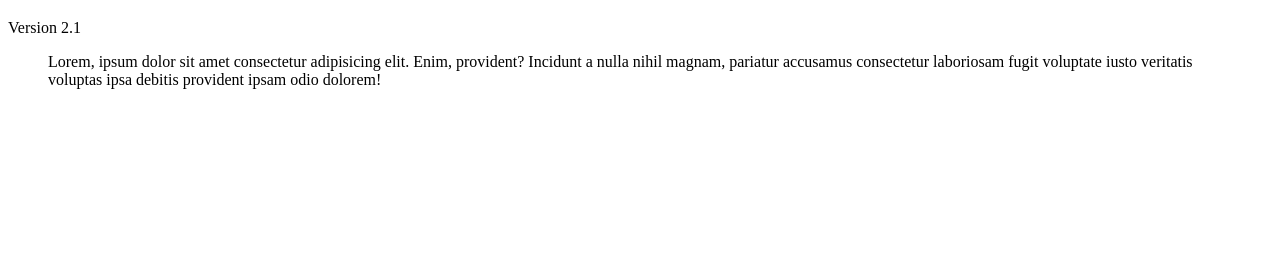
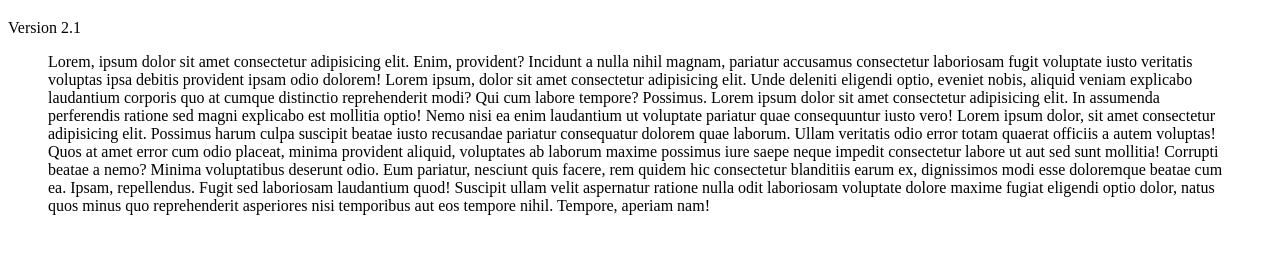
Before and after one commit to Aichido/Git-tuto, a plain HTML site: page index.html in a window 1280 px wide. Shown: the part 61-314 px from the top of the page. Drawn offline with Linux system fonts and the light colour scheme.

Commit message:
ajout de texte dans index.html

```diff
--- a/index.html
+++ b/index.html
@@ -10,6 +10,15 @@
     <p>Version 2.1</p>
     <blockquote>
         Lorem, ipsum dolor sit amet consectetur adipisicing elit. Enim, provident? Incidunt a nulla nihil magnam, pariatur accusamus consectetur laboriosam fugit voluptate iusto veritatis voluptas ipsa debitis provident ipsam odio dolorem!
+
+        Lorem ipsum, dolor sit amet consectetur adipisicing elit. Unde deleniti eligendi optio, eveniet nobis, aliquid veniam explicabo laudantium corporis quo at cumque distinctio reprehenderit modi? Qui cum labore tempore? Possimus.
+
+        Lorem ipsum dolor sit amet consectetur adipisicing elit. In assumenda perferendis ratione sed magni explicabo est mollitia optio! Nemo nisi ea enim laudantium ut voluptate pariatur quae consequuntur iusto vero!
+
+        Lorem ipsum dolor, sit amet consectetur adipisicing elit. Possimus harum culpa suscipit beatae iusto recusandae pariatur consequatur dolorem quae laborum. Ullam veritatis odio error totam quaerat officiis a autem voluptas!
+        Quos at amet error cum odio placeat, minima provident aliquid, voluptates ab laborum maxime possimus iure saepe neque impedit consectetur labore ut aut sed sunt mollitia! Corrupti beatae a nemo?
+        Minima voluptatibus deserunt odio. Eum pariatur, nesciunt quis facere, rem quidem hic consectetur blanditiis earum ex, dignissimos modi esse doloremque beatae cum ea. Ipsam, repellendus. Fugit sed laboriosam laudantium quod!
+        Suscipit ullam velit aspernatur ratione nulla odit laboriosam voluptate dolore maxime fugiat eligendi optio dolor, natus quos minus quo reprehenderit asperiores nisi temporibus aut eos tempore nihil. Tempore, aperiam nam!
     </blockquote>
 </body>
 </html>
```
